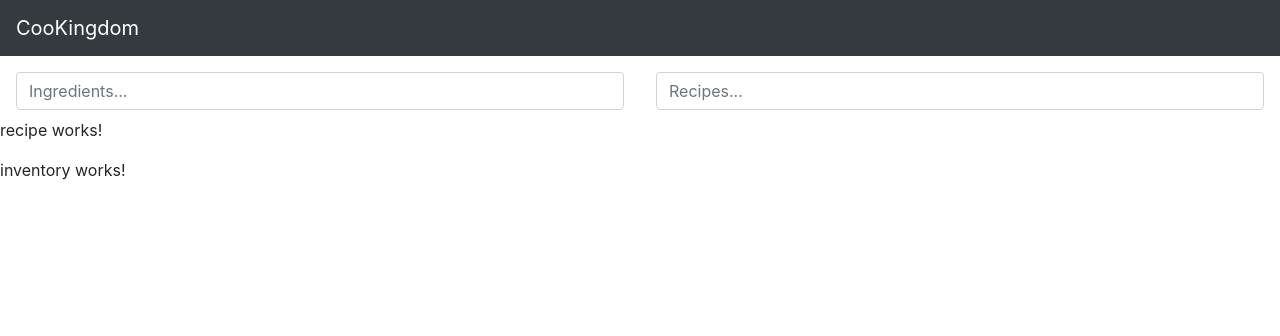
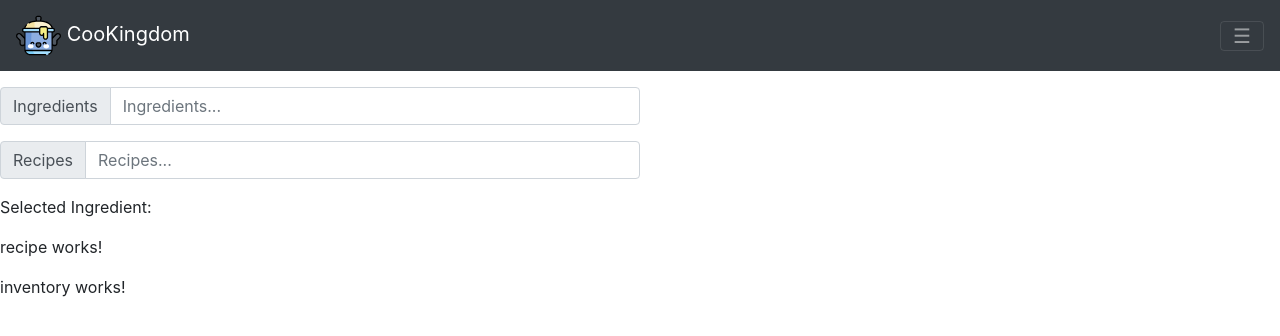
Before and after one commit to ordy/cookingdom, an Angular app: page / in a window 1280 px wide. Shown: the top 336 px of the page. Built offline with nearby package versions, Linux system fonts and the light colour scheme.

Commit message:
search as you type ingredients

```diff
--- a/package.json
+++ b/package.json
@@ -24,6 +24,7 @@
     "@angular/platform-browser": "~8.2.14",
     "@angular/platform-browser-dynamic": "~8.2.14",
     "@angular/router": "~8.2.14",
+    "@ng-bootstrap/ng-bootstrap": "^5.2.3",
     "@popperjs/core": "^2.0.6",
     "bootstrap": "^4.4.1",
     "express": "^4.17.1",
--- a/src/app/app.component.css
+++ b/src/app/app.component.css
@@ -3,9 +3,9 @@
 }
 #rec-search{
   width: 50%;
-  margin: 1rem;
+  /* margin: 1rem; */
 }
 #ingr-search{
   width: 50%;
-  margin: 1rem;
+  /* margin: 1rem; */
 }
--- a/src/app/app.component.html
+++ b/src/app/app.component.html
@@ -1,21 +1,55 @@
-<div class="navbar navbar-dark bg-dark">
-  <div class="navbar-brand">{{ title }}</div>
+<nav class="navbar navbar-dark bg-dark">
+  <div class="navbar-brand">
+    <img src="../assets/cookingdom-freepik.svg" width="45" height="45" class="d-inline-block align-middle" alt="">
+    {{ title }}
   </div>
-<div id="search-boxes">
+  <button class="navbar-toggler" type="button" (click)="isMenuCollapsed = !isMenuCollapsed">
+    &#9776;
+  </button>
+  <div [ngbCollapse]="isMenuCollapsed" class="collapse navbar-collapse">
+    <ul class="navbar-nav">
+      <li class="nav-item active">
+        <a class="nav-link"  (click)="isMenuCollapsed = true">Ingredients</a>
+      </li>
+      <li class="nav-item">
+        <a class="nav-link"  (click)="isMenuCollapsed = true">Inventory</a>
+      </li>
+      <li class="nav-item">
+        <a class="nav-link"  (click)="isMenuCollapsed = true">Recipes</a>
+      </li>
+    </ul>
+  </div>
+</nav>
+<form id="ingr-search">
+  <div class="input-group my-3">
+    <div class="input-group-prepend">
+      <span class="input-group-text">Ingredients</span>
+    </div>
     <input
-    class="input-group input-group-sm mb-2 form-control"
+      class="form-control"
       type="text"
       placeholder="Ingredients..."
       name="Ingredients Search"
       id="ingr-search"
+      [(ngModel)]="selectedIngr"
+      [ngbTypeahead]="search"
     />
+  </div>
+</form>
+<form id="rec-search">
+  <div class="rec-search input-group my-3">
+    <div class="input-group-prepend">
+      <span class="input-group-text">Recipes</span>
+    </div>
     <input
-    class="input-group input-group-sm mb-2 form-control"
+      class="form-control"
       type="text"
       placeholder="Recipes..."
       name="Recipe Search"
       id="rec-search"
     />
   </div>
+</form>
+<p>Selected Ingredient: {{ selectedIngr }}</p>
 <app-recipe></app-recipe>
 <app-inventory></app-inventory>
--- a/src/app/app.component.ts
+++ b/src/app/app.component.ts
@@ -1,4 +1,52 @@
 import { Component, OnInit } from '@angular/core';
+import { Observable } from 'rxjs';
+import { debounceTime, distinctUntilChanged, map } from 'rxjs/operators';
+
+const ingredients = [
+  'Salt',
+  'Papper',
+  'Cinnamon',
+  'Ginger',
+  'Cumin',
+  'Curry',
+  'Tomato',
+  'Cucumber',
+  'Onion',
+  'Cabbage',
+  'Potato',
+  'Bell Pepper',
+  'Apple',
+  'Orange',
+  'Strawberry',
+  'Cherry',
+  'Pineapple',
+  'Lemon',
+  'Banana',
+  'Chicken',
+  'Lamb',
+  'Beef',
+  'Pork',
+  'Duck',
+  'Turkey',
+  'Crab',
+  'Lobster',
+  'Mussels',
+  'Clams',
+  'Oysters',
+  'Shrimps',
+  'Salmon',
+  'Tuna',
+  'Cod',
+  'Mackrel',
+  'Herring',
+  'Sardines',
+  'Fettuccine',
+  'Spaghetti',
+  'Penne',
+  'Fusilli',
+  'Farfalle',
+  'Macaroni'
+];
 
 @Component({
   selector: 'app-root',
@@ -7,6 +55,16 @@ import { Component, OnInit } from '@angular/core';
 })
 export class AppComponent implements OnInit {
   title = 'CooKingdom';
+  public selectedIngr: string;
+  public isMenuCollapsed = true;
+
+  search = (text$: Observable<string>) =>
+    text$.pipe(
+      debounceTime(200),
+      distinctUntilChanged(),
+      map(term => term === '' ? []
+        : ingredients.filter(v => v.toLowerCase().indexOf(term.toLowerCase()) === 0).slice(0, 10))
+    )
 
   constructor() {}
   ngOnInit() {
--- a/src/app/app.module.ts
+++ b/src/app/app.module.ts
@@ -1,9 +1,11 @@
 import { BrowserModule } from '@angular/platform-browser';
 import { NgModule } from '@angular/core';
+import { NgbModule } from '@ng-bootstrap/ng-bootstrap';
 
 import { AppComponent } from './app.component';
 import { InventoryComponent } from './components/inventory/inventory.component';
 import { RecipeComponent } from './components/recipe/recipe.component';
+import { FormsModule } from '@angular/forms';
 
 @NgModule({
   declarations: [
@@ -12,7 +14,9 @@ import { RecipeComponent } from './components/recipe/recipe.component';
     RecipeComponent
   ],
   imports: [
-    BrowserModule
+    BrowserModule,
+    FormsModule,
+    NgbModule
   ],
   providers: [],
   bootstrap: [AppComponent]
```
Also changed, not shown: src/assets/cookingdom-freepik.svg (added), 1 other file (tests, documents, lock files or other folders). Lines whose indentation alone changed are shown as unchanged.
